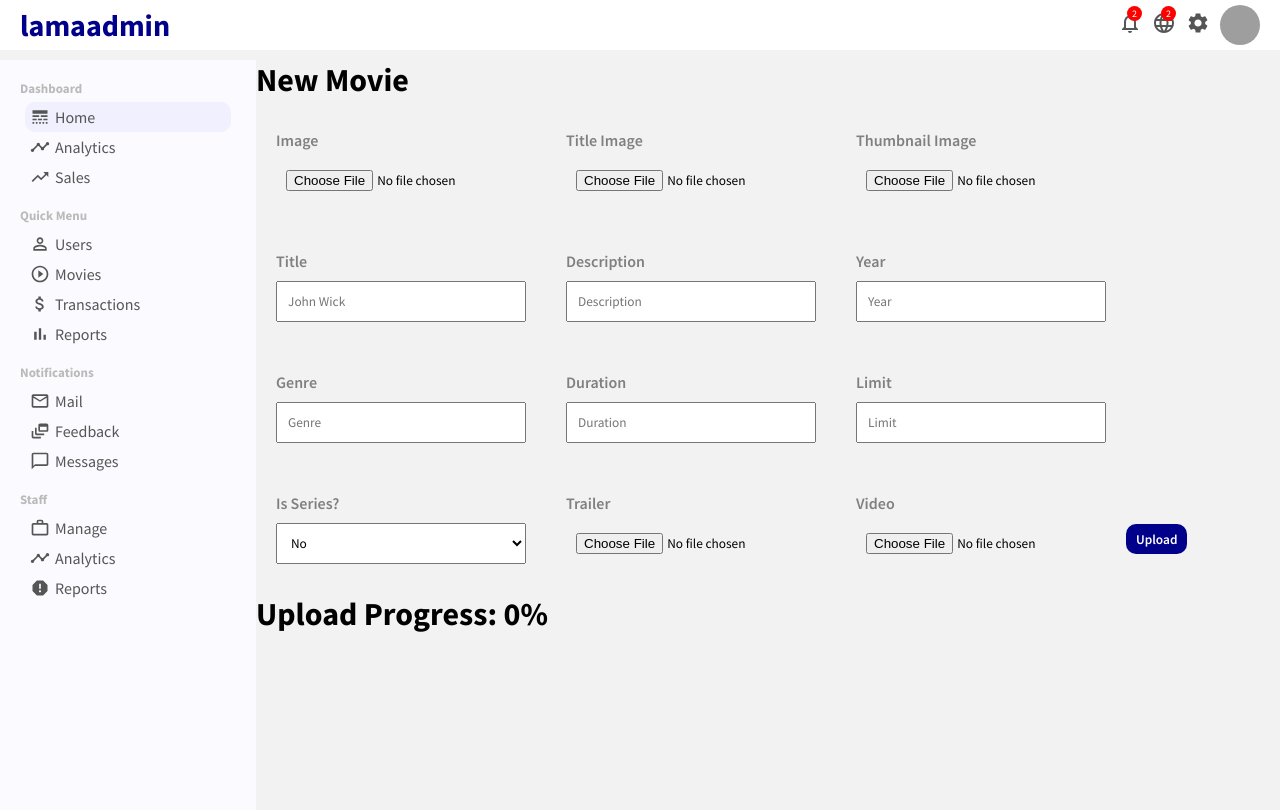
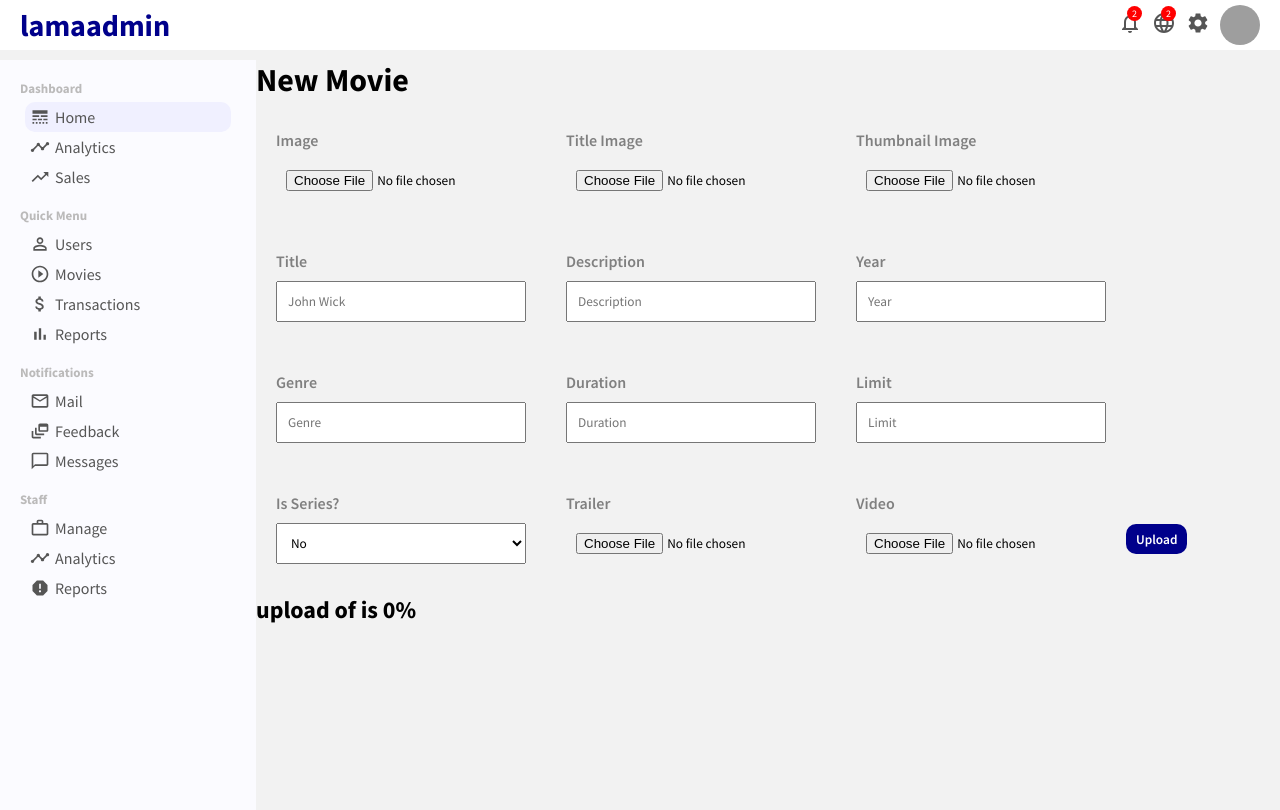
Before and after one commit to arjunsharma6622/Netflix-Clone, a React (Create React App) app in the folder admin/: page /newproduct in a window 1280 px wide. Built offline with nearby package versions, Linux system fonts and the light colour scheme; no server answers; sample sign-in values are in the browser's storage; grey boxes are pictures that could not be loaded.

Commit message:
added progress h2 tag

```diff
--- a/admin/src/pages/newProduct/NewProduct.jsx
+++ b/admin/src/pages/newProduct/NewProduct.jsx
@@ -19,6 +19,7 @@ export default function NewProduct() {
   const [video, setVideo] = useState()
   const [uploaded, setUploaded] = useState(0)
   const [progress, setProgress] = useState(0)
+  const [currentFile, setCurrentFile] = useState('')
 
   console.log(movie)
   console.log(`Trailer ${trailer?.name}`)
@@ -37,10 +38,9 @@ export default function NewProduct() {
 
     items.forEach(item => {
       console.log(item.file)
-      // const uploadTask = storage.ref(`/items/${item.file.name}`).put(item.file);
-      // storage.
-      // const uploadTask = storage.ref(`/items/${item.file?.name}`).put(item.file&&item.file);
-      const storageRef = ref(storage, `/items/${item.file?.name}`);
+      setCurrentFile(item.label)
+      const fileName = new Date().getTime() + item.label + item.file?.name;
+      const storageRef = ref(storage, `/items/${fileName}`);
       const uploadTask = uploadBytesResumable(storageRef, item.file);
 
 
@@ -49,7 +49,7 @@ export default function NewProduct() {
         (snapshot) => {
           const progress = (snapshot.bytesTransferred / snapshot.totalBytes) * 100;
           setProgress(progress)
-          console.log("Upload is " + progress + "% done")
+          console.log("Upload of " + item.file.name + " is" + progress + "% done")
         },
         (error) => {
           console.log(error)
@@ -151,7 +151,8 @@ export default function NewProduct() {
 
       </form>
 
-      <h1>Upload Progress: {progress}%</h1>
+      {/* <h1>Upload Progress: {progress}%</h1> */}
+      <h2>{`upload of ${currentFile} is ${progress}%`}</h2>
     </div>
   );
 }
```
